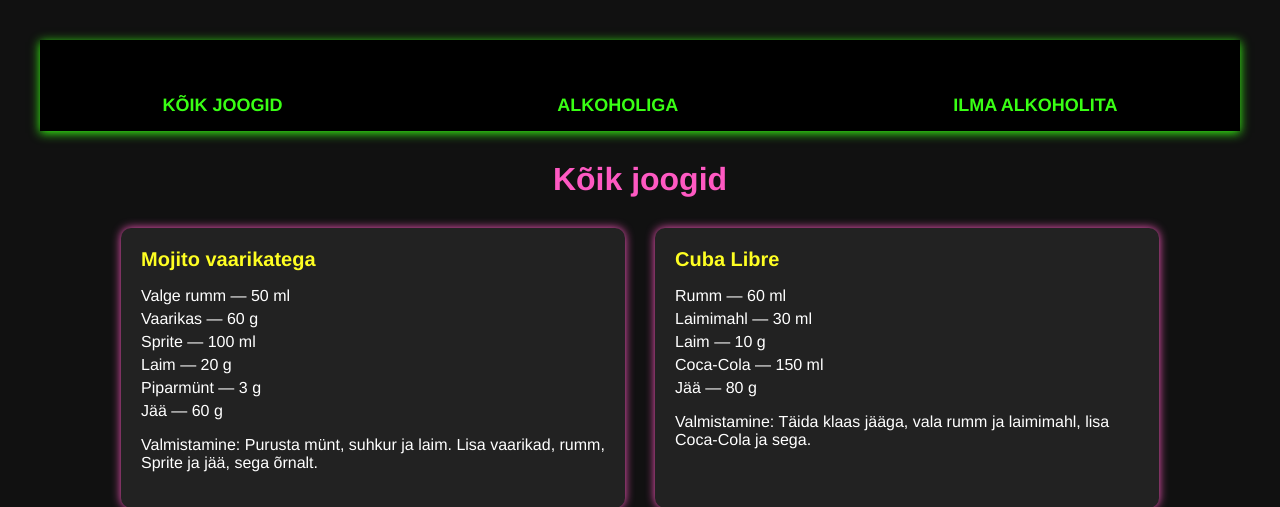
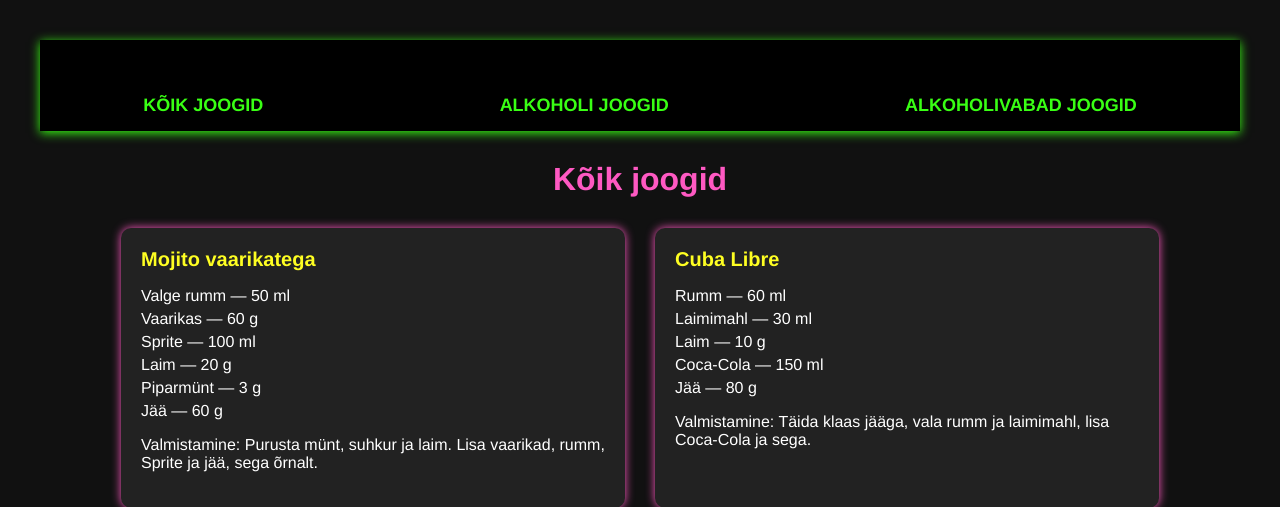
Before and after one commit to NataliPanova/Cocktailizer, a Flask app: page /recipe in a window 1280 px wide. Shown: the top 507 px of the page. Run offline with Flask 3, Linux system fonts and the light colour scheme.

Commit message:
Update recipe.html

```diff
--- a/src/templates/recipe.html
+++ b/src/templates/recipe.html
@@ -89,10 +89,10 @@
     </style>
 </head>
 <body>
-    <div class="navbar">
+   <div class="navbar">
         <a href="{{ url_for('recipe') }}">Kõik joogid</a>
-        <a href="{{ url_for('alkoholiga') }}">Alkoholiga</a>
-        <a href="{{ url_for('ilma_alkoholita') }}">Ilma alkoholita</a>
+        <a href="{{ url_for('alkoholiga') }}">Alkoholi joogid</a>
+        <a href="{{ url_for('ilma_alkoholita') }}">Alkoholivabad joogid</a>
     </div>
 
     <h1>Kõik joogid</h1>
```
